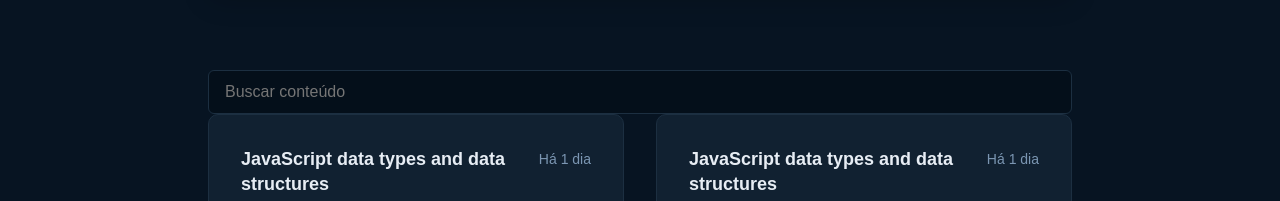
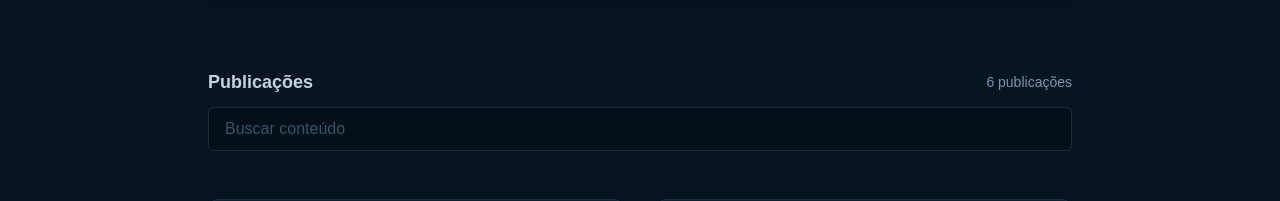
Before and after one commit to marcusdavanco/github-blog, a React (Vite) app: page / in a window 1280 px wide. Shown: the part 413-614 px from the top of the page. Built offline with nearby package versions, Linux system fonts and the light colour scheme.

Commit message:
feat: searchInput adjustments and home page styling

```diff
--- a/src/components/SearchInput/index.tsx
+++ b/src/components/SearchInput/index.tsx
@@ -3,6 +3,10 @@ import { SearchInputContainer } from "./styles";
 export function SearchInput() {
   return (
     <SearchInputContainer>
+      <header>
+        <p>Publicações</p>
+        <span>6 publicações</span>
+      </header>
       <input placeholder="Buscar conteúdo" />
     </SearchInputContainer>
   );
--- a/src/components/SearchInput/styles.ts
+++ b/src/components/SearchInput/styles.ts
@@ -2,6 +2,26 @@ import styled from "styled-components";
 
 export const SearchInputContainer = styled.div`
   display: flex;
+  flex-direction: column;
+  gap: 0.75rem;
+  margin-bottom: 3rem;
+
+  header {
+    display: flex;
+    justify-content: space-between;
+
+    p {
+      font-weight: 700;
+      font-size: ${(props) => props.theme["font-size-4"]};
+      color: ${(props) => props.theme["base-subtitle"]};
+    }
+
+    span {
+      font-size: ${(props) => props.theme["font-size-2"]};
+      color: ${(props) => props.theme["base-span"]};
+    }
+  }
+
   input {
     display: flex;
     flex: 1;
@@ -11,7 +31,7 @@ export const SearchInputContainer = styled.div`
     border-radius: 6px;
     color: ${(props) => props.theme["base-text"]};
 
-    &:placeholder {
+    &::placeholder {
       color: ${(props) => props.theme["base-label"]};
     }
   }
```
